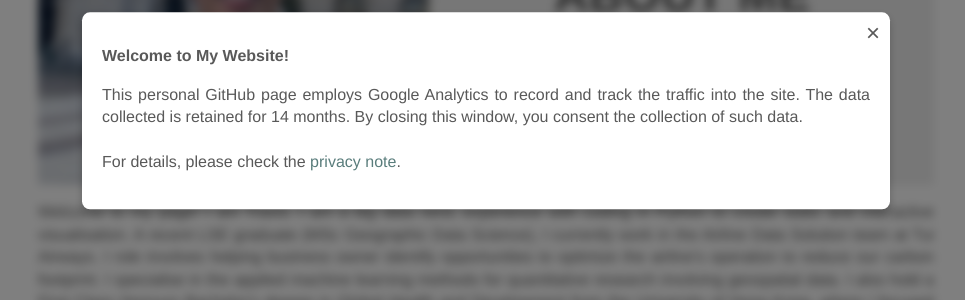
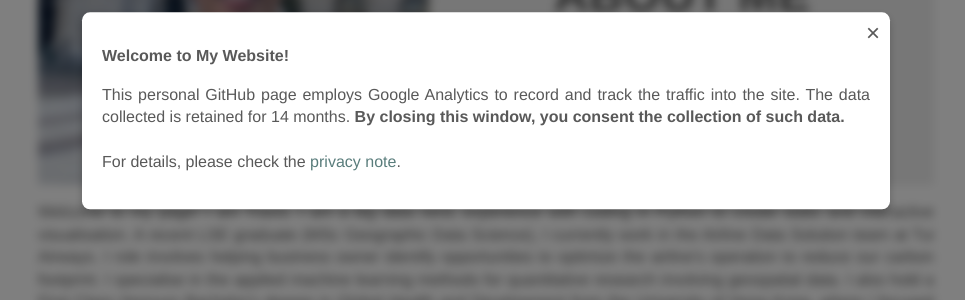
Before and after one commit to cwtravisyip/cwtravisyip.github.io, a Jekyll site: the page built from index.html, in a window 1280 px wide. Shown: the part 339-639 px from the top of the page, without its empty margins (154-1119 px from the left). Built offline with Jekyll 4.4.1, drawn with Linux system fonts in a browser that asks for light colours.

```diff
--- a/_layouts/default.html
+++ b/_layouts/default.html
@@ -58,7 +58,7 @@
 				<h2>Welcome to My Website!</h2>
 				<p>
 					This personal GitHub page employs Google Analytics to record and track the traffic into the site.
-					The data collected is retained for 14 months. By closing this window, you consent the collection of such data.<br>
+					The data collected is retained for 14 months. <b>By closing this window, you consent the collection of such data.</b><br>
 					<br>
 					For details, please check the <a href = "/privacy_note">privacy note</a>.
 				</p>
```
